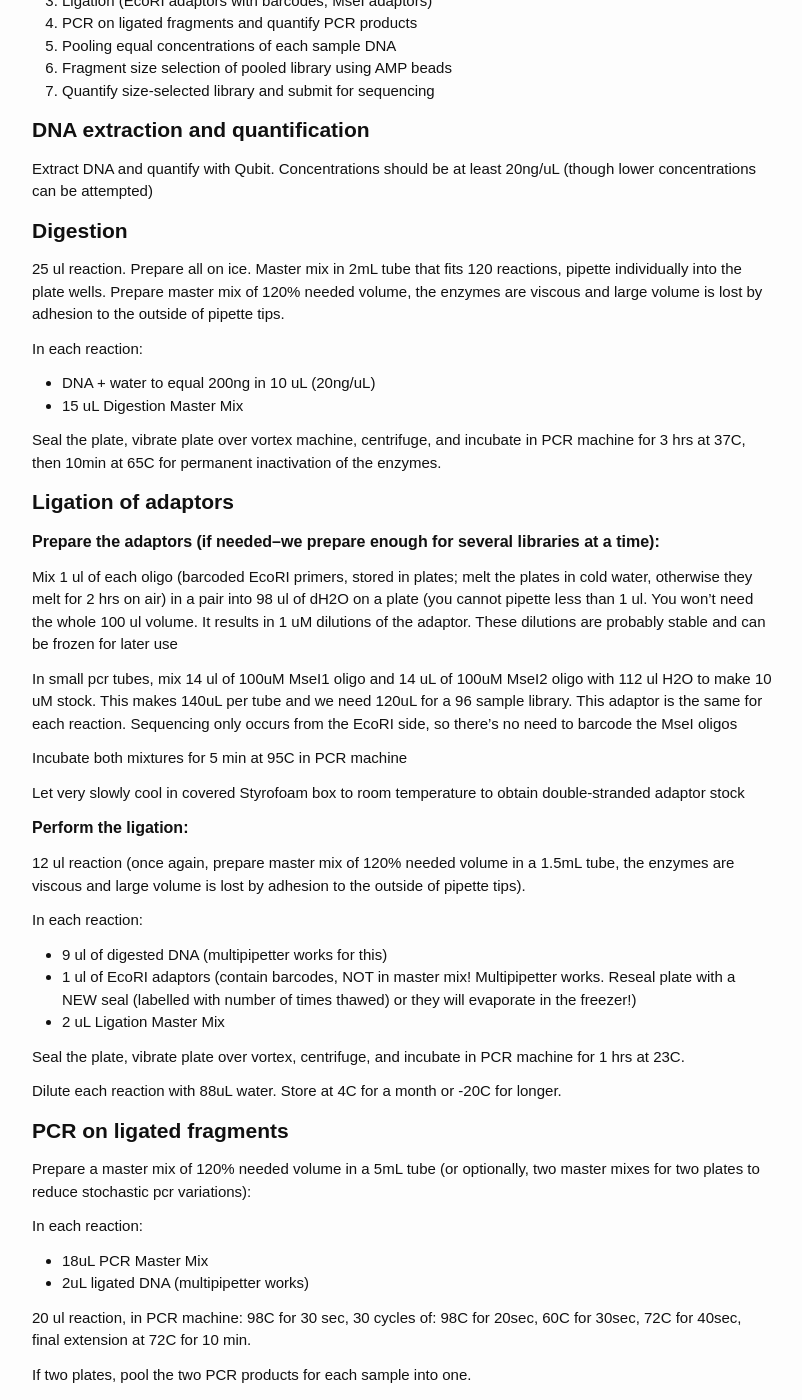
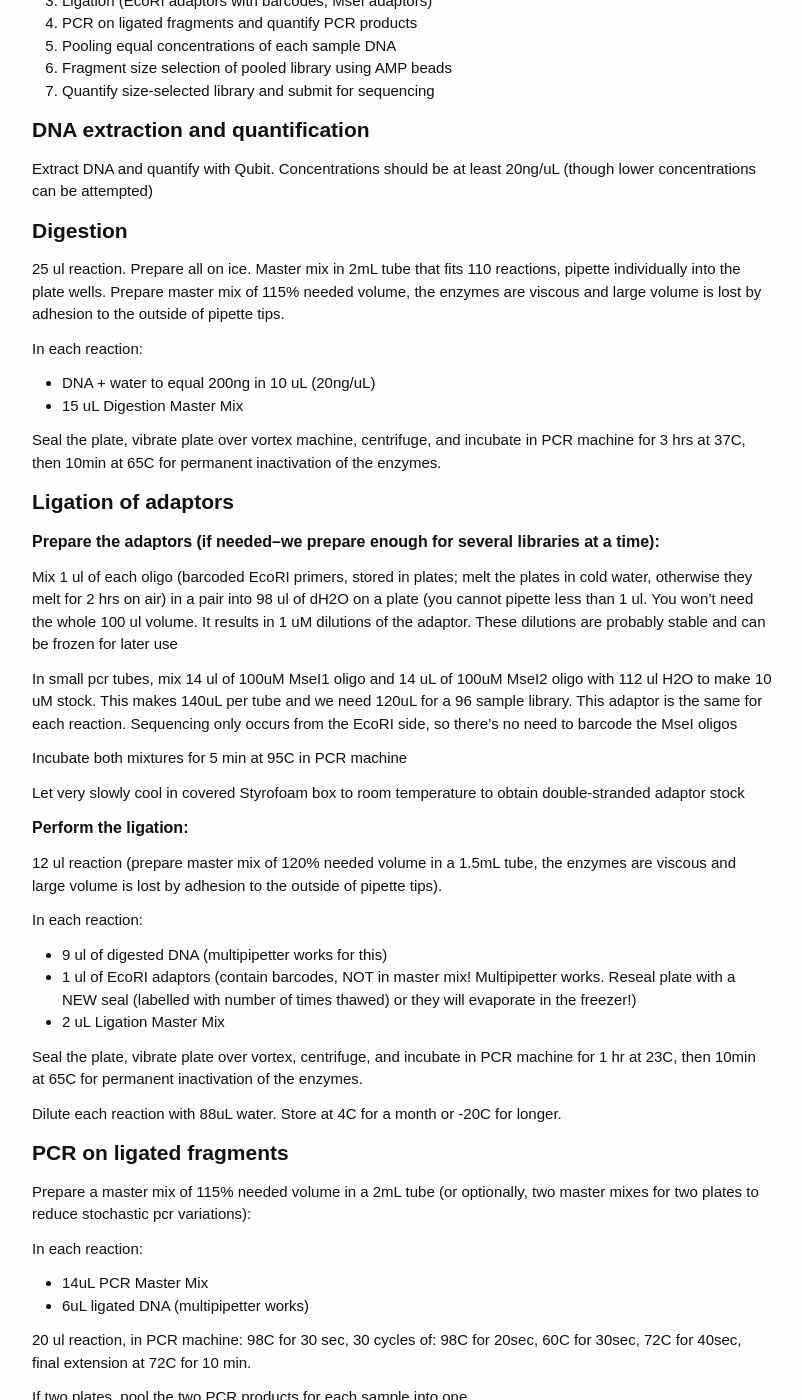
Before and after one commit to aduffy70/Protocols, a Jekyll site: the page built from RAD-seq_protocol.md, in a window 1280 px wide and 1400 px high, scrolled down 349 px. Shown: the whole window, without its empty margins (238-1040 px from the left). Built offline with Jekyll 4.4.1, drawn with Linux system fonts in a browser that asks for light colours; some of the changed lines change nothing that is shown; some of the changed text lies outside the part shown.

Commit message:
Update RADseq protocol with my recent adjustments
Remove the half library concentrations--we don't do half libraries and it creates chance for confusion. Lower digestion and PCR master mix volumes to 110 instead of 120 reactions--we don't need that many extra for loss, but leave the ligation MM at 120 reactions because the volumes are so small we DO need it. Add a 65C enzyme deactivation step to the ligation--it is in recent versions of the original protocol. Adjust PCR reaction for higher concentration of template--this seems to solve the high primer-dimer problem we were having.

```diff
--- a/RAD-seq_protocol.md
+++ b/RAD-seq_protocol.md
@@ -21,7 +21,7 @@
 
 ## Digestion
 
-25 ul reaction. Prepare all on ice. Master mix in 2mL tube that fits 120 reactions, pipette individually into the plate wells. Prepare master mix of 120% needed volume, the enzymes are viscous and large volume is lost by adhesion to the outside of pipette tips.
+25 ul reaction. Prepare all on ice. Master mix in 2mL tube that fits 110 reactions, pipette individually into the plate wells. Prepare master mix of 115% needed volume, the enzymes are viscous and large volume is lost by adhesion to the outside of pipette tips.
 
 In each reaction:
   * DNA + water to equal 200ng in 10 uL (20ng/uL)
@@ -43,7 +43,7 @@
 
 ### Perform the ligation:
 
-12 ul reaction (once again, prepare master mix of 120% needed volume in a 1.5mL tube, the enzymes are viscous and large volume is lost by adhesion to the outside of pipette tips).
+12 ul reaction (prepare master mix of 120% needed volume in a 1.5mL tube, the enzymes are viscous and large volume is lost by adhesion to the outside of pipette tips).
 
 In each reaction:
   * 9 ul of digested DNA (multipipetter works for this)
@@ -51,17 +51,17 @@
   * 2 uL Ligation Master Mix
 
 
-Seal the plate, vibrate plate over vortex, centrifuge, and incubate in PCR machine for 1 hrs at 23C.
+Seal the plate, vibrate plate over vortex, centrifuge, and incubate in PCR machine for 1 hr at 23C, then 10min at 65C for permanent inactivation of the enzymes.
 
 Dilute each reaction with 88uL water. Store at 4C for a month or -20C for longer.
 
 ## PCR on ligated fragments
 
-Prepare a master mix of 120% needed volume in a 5mL tube (or optionally, two master mixes for two plates to reduce stochastic pcr variations):
+Prepare a master mix of 115% needed volume in a 2mL tube (or optionally, two master mixes for two plates to reduce stochastic pcr variations):
 
 In each reaction:
-  * 18uL PCR Master Mix
-  * 2uL ligated DNA (multipipetter works)
+  * 14uL PCR Master Mix
+  * 6uL ligated DNA (multipipetter works)
 
 
 20 ul reaction, in PCR machine: 98C for 30 sec, 30 cycles of: 98C for 20sec, 60C for 30sec, 72C for 40sec, final extension at 72C for 10 min.
@@ -118,32 +118,32 @@
 
 ## Digestion master mix
 
-|     |    | Per rxn | 48 rxns (+20% = 60) | 96 rxns (+20% = 120) |
-| --- | -- | ------- | ------------------- | -------------------- |
-|dH2O	| ul | 11 | 660 | 1320 |
-|cutsmart buffer | ul | 2.5 | 150 | 300 |
-|MseI enzyme | ul | 1 | 60 | 120 |
-|EcoRi enzyme | ul | 0.5 | 30 | 60 |
+|     |    | Per rxn | 96 rxns (+15% = 110) |
+| --- | -- | ------- | -------------------- |
+|dH2O	| ul | 11 | 1210 |
+|cutsmart buffer | ul | 2.5 | 275 |
+|MseI enzyme | ul | 1 | 110 |
+|EcoRi enzyme | ul | 0.5 | 55 |
 
 ## Ligation master mix
 
-|     |    | Per rxn | 48 rxns (+20% = 60) | 96 rxns (+20% = 120) |
-| --- | -- | ------- | ------------------- | -------------------- |
-| dH2O | ul | 0.7 | 42 | 84 |
-| ligase 10x buffer | ul | 0.12 | 7.2 | 14.4 |
-| MseI adaptor | ul | 1 | 60 | 120 |
-| T4 ligase enzyme | ul | 0.2 | 12 | 24 |
+|     |    | Per rxn | 96 rxns (+20% = 120) |
+| --- | -- | ------- | -------------------- |
+| dH2O | ul | 0.7 | 84 |
+| ligase 10x buffer | ul | 0.12 | 14.4 |
+| MseI adaptor | ul | 1 | 120 |
+| T4 ligase enzyme | ul | 0.2 | 24 |
 
 ## PCR master mix
 
-|     |    | Per rxn | 48 rxns (+20% = 60) | 96 rxns (+20% = 120) |
-| --- | -- | ------- | ------------------- | -------------------- |
-| dH2O | ul | 8 | 480 | 960 |
-| 5x buffer | ul | 4 | 240 | 480 |
-| 1mM dNTPs | ul | 4 | 240 | 480 |
-| MgCl2 | ul | 0.4 | 24 | 48 |
-| Ill PCR 1+2 premix | ul | 1.3 | 79.8 | 159.6 |
-| DMSO | ul | 0.15 | 9 | 18 |
-| iProof Taq | ul | 0.2 | 12 | 24 |
+|     |    | Per rxn | 96 rxns (+15% = 110) |
+| --- | -- | ------- | -------------------- |
+| dH2O | ul | 4 | 440 |
+| 5x buffer | ul | 4 | 440 |
+| 1mM dNTPs | ul | 4 | 440 |
+| MgCl2 | ul | 0.4 | 44 |
+| Ill PCR 1+2 premix | ul | 1.2 | 132 |
+| DMSO | ul | 0.2 | 22 |
+| iProof Taq | ul | 0.2 | 22 |
 
 Note: PCR premix is 9uL of 100uM primer1 + 9uL of 100uM primer2 + 162uL water (5uM each primer or 10uM primer total)
```
